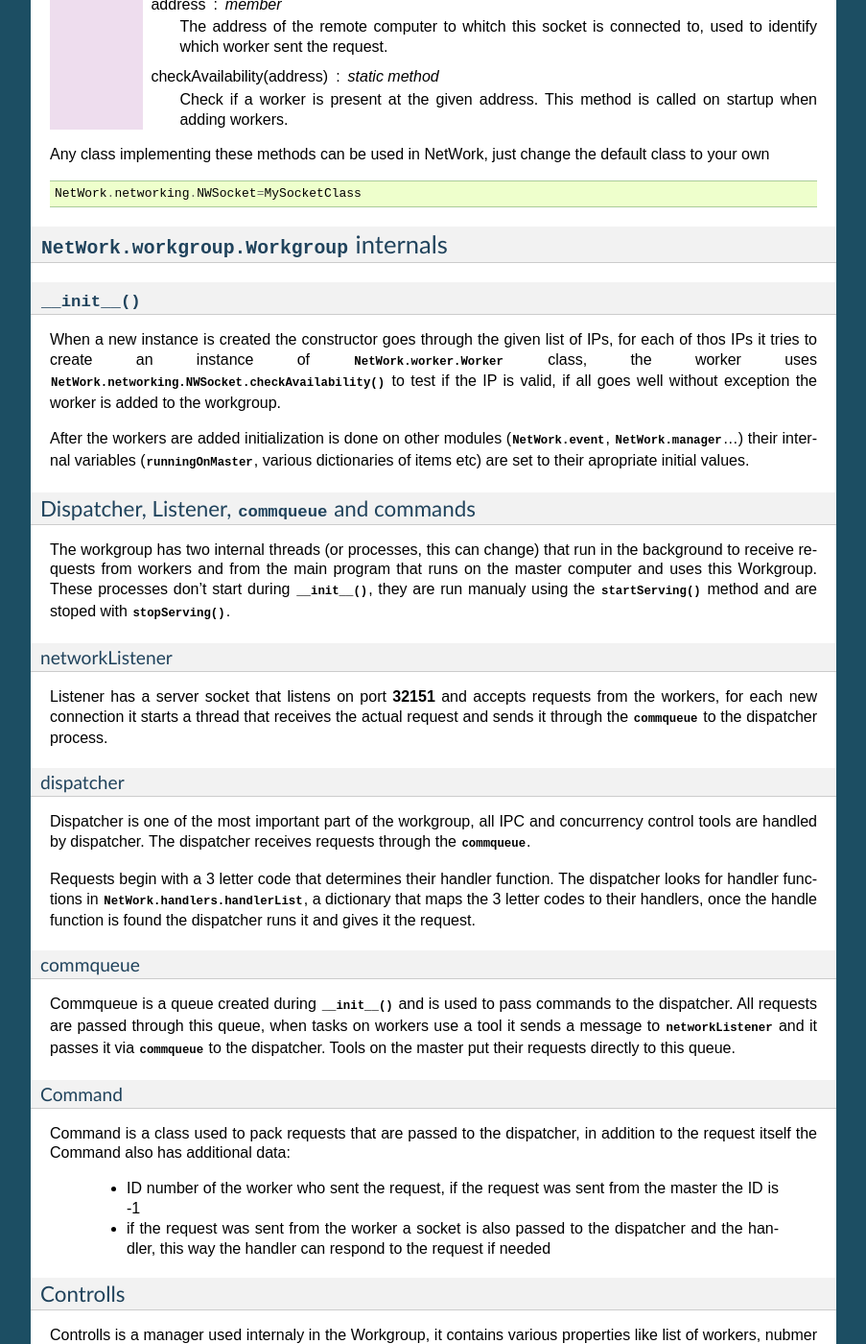
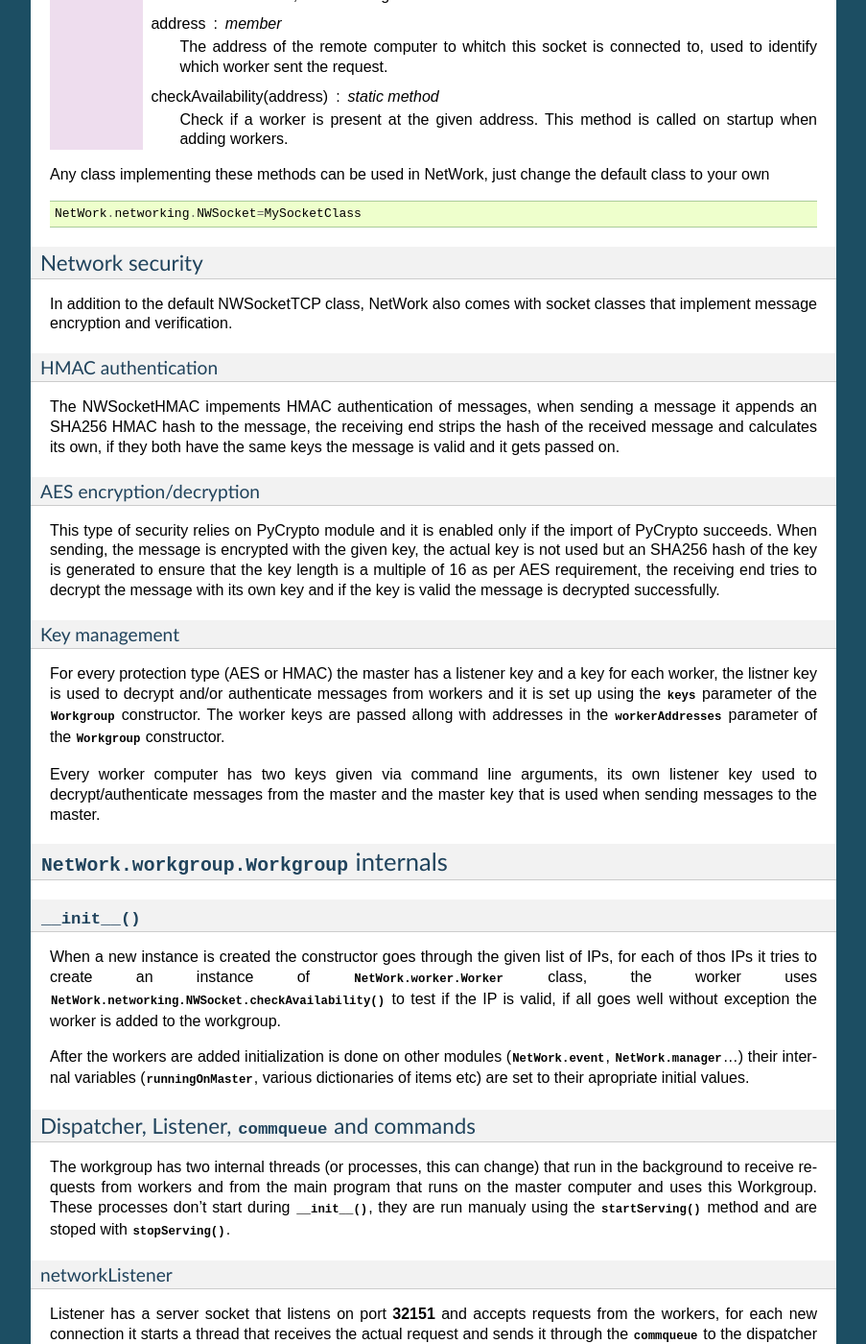
Before and after one commit to nidzo732/NetWork, a Sphinx documentation site: the page built from Documentation/source/InnerWorkings.rst, in a window 1280 px wide and 1400 px high, scrolled down 1282 px. Shown: the whole window at 96% size, without its empty margins (198-1101 px from the left). Built offline with Sphinx 7.4.7, drawn with Linux system fonts in a browser that asks for light colours; formulas are drawn with MathJax 3; some of the changed text lies outside the part shown.

Commit message:
Updated documentation to add info about network security

```diff
--- a/Documentation/source/InnerWorkings.rst
+++ b/Documentation/source/InnerWorkings.rst
@@ -18,7 +18,7 @@ Low level networking
 
 NetWork relies heavily on network communication. Classes used for networking are defined in :py:mod:`NetWork.networking`.
 
-When communicating all parts of the framework use the :py:class:`NetWork.networking.NWSocket` class, this class is set to the default socket class in NetWork (currently that's :py:class:`NetWork.networking.NWSocketTCP`).
+When communicating all parts of the framework use the :py:class:`NetWork.networking.NWSocket` class, this class is set to the default socket class in NetWork (currently that's :py:class:`NetWork.networking.NWSocketTCP`). There are also classes for secure communication using AES encryption and HMAC verification.
 
 The default class can be changed to adapt to various types of networks, but all networking classes must implement certain methods and must be self contained, when adapting to another network, no part of NetWork should be changed but the :py:mod:`NetWork.networking module`.
 
@@ -32,8 +32,8 @@ All socket classes must have these methods and members:
   accept : method
     Accept a new request, return an instance of a socket class that will be used to receive and respond to that request.
 
-  connect(address) : method
-  	Connect to given address, addres can be any object, anything given to the Workgroup constructor is passed directly to the connect method
+  connect(parameters) : method
+  	Parameters used to connect to another computer. The paramets usually contain just an address, but if secure networking is used keys are passed in parameters.
 
   send(data) : method
     Send given data to the other side. All data must be handled safely, no buffer overflows, no parital messages. There won't be two sends on the same socket. Usually one message is sent, a response is received and the socket is closed.
@@ -54,6 +54,25 @@ Any class implementing these methods can be used in NetWork, just change the def
 ::
 
 	NetWork.networking.NWSocket=MySocketClass
+
+Network security
+----------------
+In addition to the default NWSocketTCP class, NetWork also comes with socket classes that implement message encryption and verification.
+
+HMAC authentication
+===================
+The NWSocketHMAC impements HMAC authentication of messages, when sending a message it appends an SHA256 HMAC hash to the message, the receiving end strips the hash of the received message and calculates its own, if they both have the same keys the message is valid and it gets passed on.
+
+AES encryption/decryption
+=========================
+This type of security relies on PyCrypto module and it is enabled only if the import of PyCrypto succeeds. When sending, the message is encrypted with the given key, the actual key is not used but an SHA256 hash of the key is generated to ensure that the key length is a multiple of 16 as per AES requirement, the receiving end tries to decrypt the message with its own key and if the key is valid the message is decrypted successfully.
+
+Key management
+==============
+For every protection type (AES or HMAC) the master has a listener key and a key for each worker, the listner key is used to decrypt and/or authenticate messages from workers and it is set up using the :py:data:`keys` parameter of the :py:class:`Workgroup` constructor. The worker keys are passed allong with addresses in the :py:data:`workerAddresses` parameter of the :py:class:`Workgroup` constructor.
+
+Every worker computer has two keys given via command line arguments, its own listener key used to decrypt/authenticate messages from the master and the master key that is used when sending messages to the master.
+
 
 :py:class:`NetWork.workgroup.Workgroup` internals
 #################################################
--- a/Documentation/source/Limitations.rst
+++ b/Documentation/source/Limitations.rst
@@ -12,5 +12,3 @@ Here are known limitations, bugs and problems in NetWork:
   *  No automatic exception handling. If an exception is raised in one of the tasks you won't be notified automatically, you need to explicitly call :py:meth:`TaskHandler.exceptionRaised <NetWork.task.TaskHandler.exceptionRaised>` and  :py:meth:`TaskHandler.exception <NetWork.task.TaskHandler.exception>` to check and get exceptions.
 
   *  No printing. When you call print, the text will be printed on the screen of the worker not on the master where you'd probably like to see it.
-
-  *  Network communication between workers and master is currently very insecure, messages are unencrypted and no authentication is done. Use NetWork only in secure environment. Work is in progress to provide encryption and verification.
--- a/Documentation/source/index.rst
+++ b/Documentation/source/index.rst
@@ -22,6 +22,7 @@ If you are curious or want to help with the development see the page about inter
 
    Tutorial
    IPC and concurrency control tools <IPCTools>
+   Securing network communication <security>
    Internal workings <InnerWorkings>
    Limitaions of NetWork <Limitations>
 
```
Also changed, not shown: Documentation/source/security.rst (added, +99 -0 lines), 4 other files.
